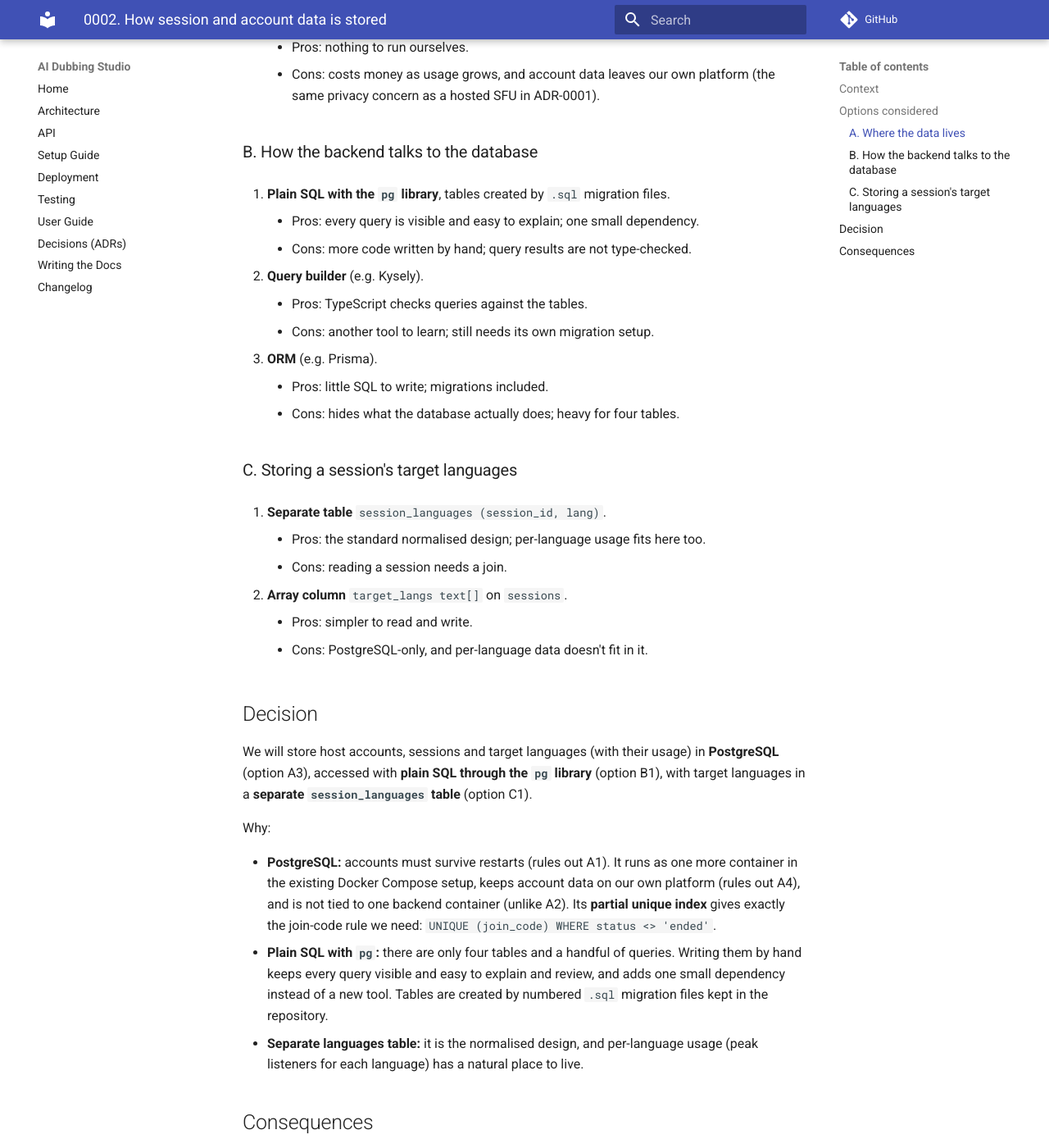
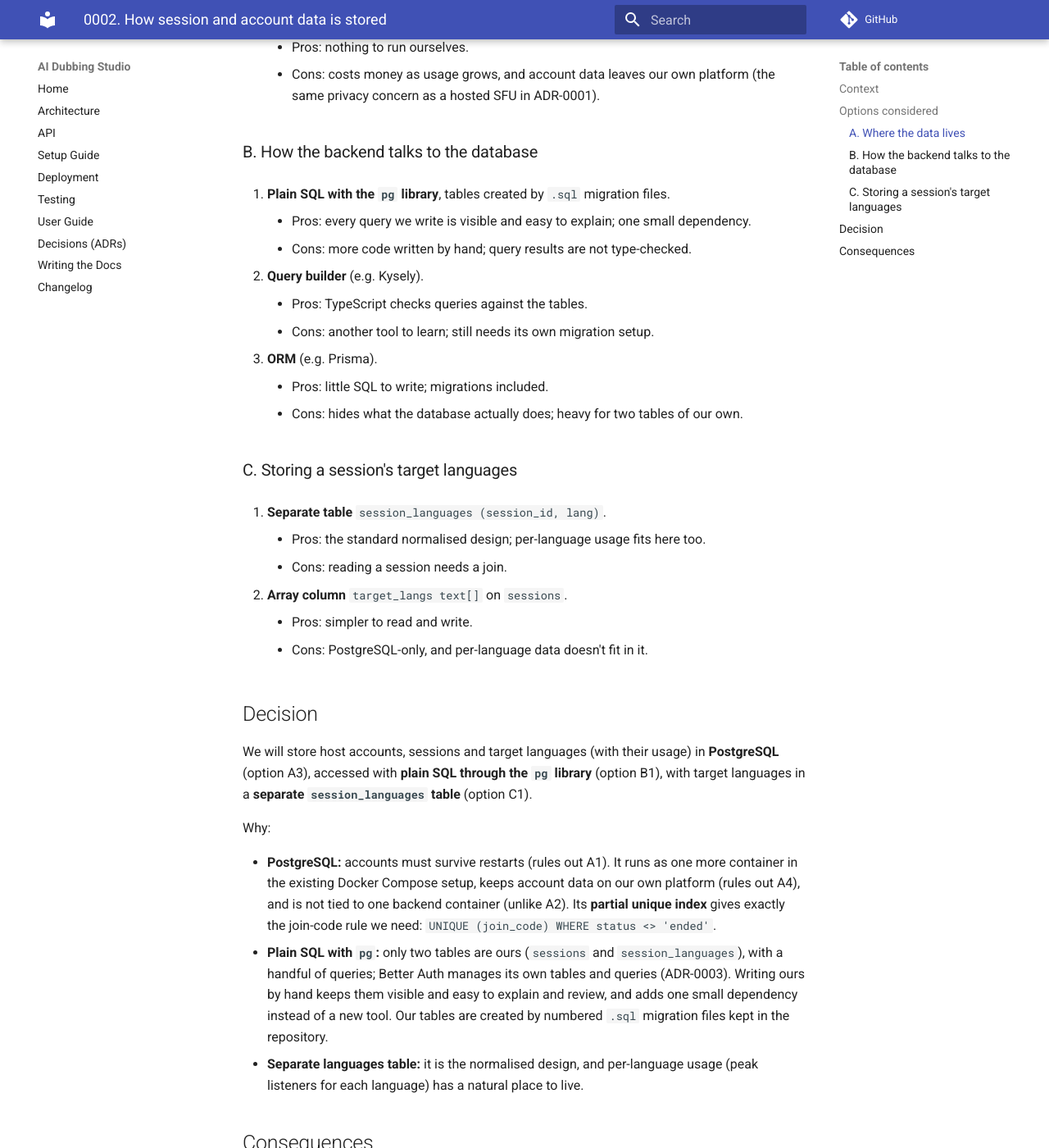
Before and after one commit to WH1TE-SHAD0W/ai-dubbing-studio, an MkDocs documentation site: the page built from docs/adr/0002-session-and-account-storage.md, in a window 1280 px wide and 1400 px high, scrolled down 1641 px. Shown: the whole window at 82% size. Built offline with MkDocs 1.6.1 and Material for MkDocs 9.7.7, drawn with Linux system fonts in a browser that asks for light colours; comment, search, counter and statistics services are not loaded; some of the changed text lies outside the part shown.

Commit message:
docs: align ADR-0002 with Better Auth and the split containers (YGP-11)
Co-Authored-By: Claude Opus 5.5 <noreply@anthropic.com>

```diff
--- a/docs/adr/0002-session-and-account-storage.md
+++ b/docs/adr/0002-session-and-account-storage.md
@@ -63,7 +63,8 @@ Constraints:
 ### B. How the backend talks to the database
 
 1. **Plain SQL with the `pg` library**, tables created by `.sql` migration files.
-    - Pros: every query is visible and easy to explain; one small dependency.
+    - Pros: every query we write is visible and easy to explain; one small
+      dependency.
     - Cons: more code written by hand; query results are not type-checked.
 
 2. **Query builder** (e.g. Kysely).
@@ -72,7 +73,7 @@ Constraints:
 
 3. **ORM** (e.g. Prisma).
     - Pros: little SQL to write; migrations included.
-    - Cons: hides what the database actually does; heavy for four tables.
+    - Cons: hides what the database actually does; heavy for two tables of our own.
 
 ### C. Storing a session's target languages
 
@@ -98,10 +99,11 @@ Why:
   platform (rules out A4), and is not tied to one backend container (unlike A2).
   Its **partial unique index** gives exactly the join-code rule we need:
   `UNIQUE (join_code) WHERE status <> 'ended'`.
-- **Plain SQL with `pg`:** there are only four tables and a handful of queries.
-  Writing them by hand keeps every query visible and easy to explain and review,
-  and adds one small dependency instead of a new tool. Tables are created by
-  numbered `.sql` migration files kept in the repository.
+- **Plain SQL with `pg`:** only two tables are ours (`sessions` and
+  `session_languages`), with a handful of queries; Better Auth manages its own
+  tables and queries (ADR-0003). Writing ours by hand keeps them visible and easy
+  to explain and review, and adds one small dependency instead of a new tool. Our
+  tables are created by numbered `.sql` migration files kept in the repository.
 - **Separate languages table:** it is the normalised design, and per-language
   usage (peak listeners for each language) has a natural place to live.
 
@@ -122,7 +124,8 @@ Why:
 Follow-up work:
 
 - Add a `postgres` service and volume to `docker-compose.yml`, and a
-  `DATABASE_URL` setting to the backend.
+  `DATABASE_URL` setting to the Hono API container. The dubbing container has no
+  database access (ADR-0008, ADR-0009).
 - Write the first migration: `sessions` and `session_languages` (with
   `peak_listeners`), with the partial unique index on `join_code`. Host accounts
   and logins use Better Auth's own tables, created by its command-line tool
```
Also changed, not shown: docs/architecture.md (+2 -1 lines).
